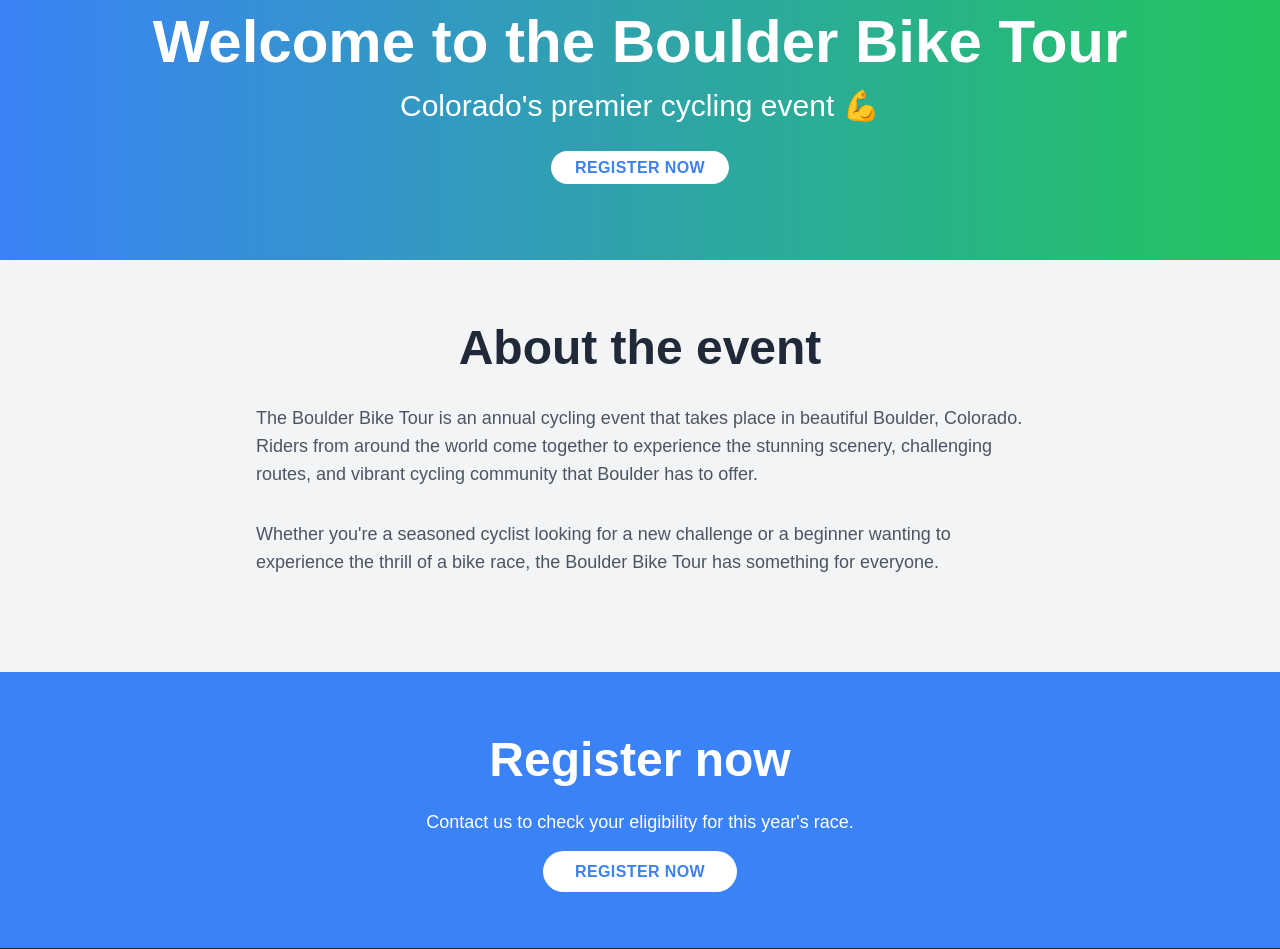
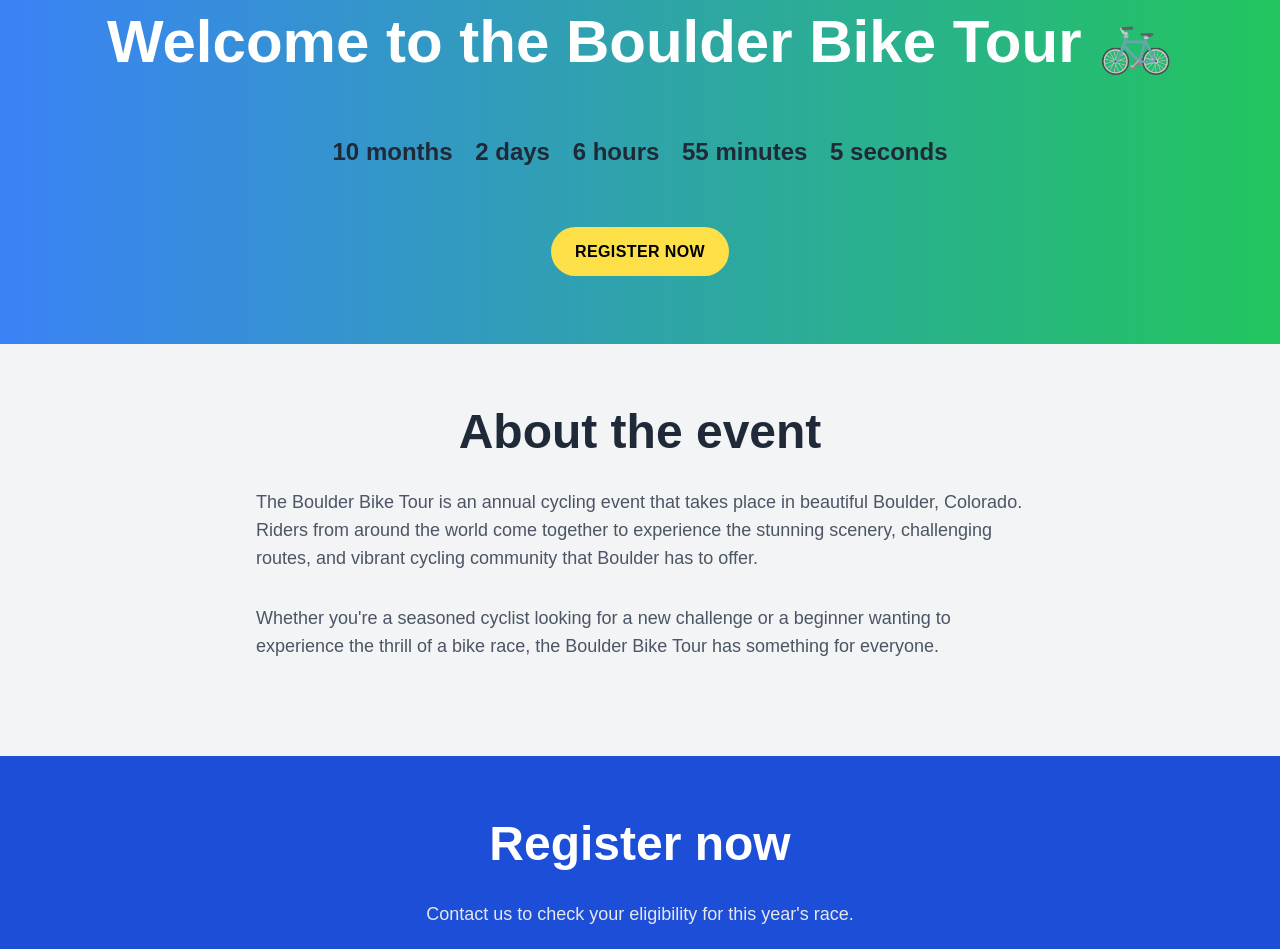
Before and after one commit to tssa017/boulder_bike_tour, a React (Create React App) app in the folder front/: page / in a window 1280 px wide. Shown: the part 140-1089 px from the top of the page. Built offline with nearby package versions, Linux system fonts and the light colour scheme; no server answers.

Commit message:
:wheelchair: conform to wcag guidelines

```diff
--- a/front/src/components/countdown/Countdown.js
+++ b/front/src/components/countdown/Countdown.js
@@ -2,7 +2,7 @@ import React, { useState, useEffect } from 'react';
 
 const Countdown = () => {
     const calculateTimeLeft = () => {
-        const raceDate = new Date('2025-04-01T00:00:00');
+        const raceDate = new Date('2025-04-01T00:00:00'); // Changed because date listed on project is in the past
         const now = new Date();
         const difference = raceDate - now;
 
@@ -46,7 +46,7 @@ const Countdown = () => {
     });
 
     return (
-        <div className="flex overflow-x-auto whitespace-nowrap bg-gray-800 font-extrabold text-yellow-400 p-2 rounded-md">
+        <div className="overflow-x-auto whitespace-nowrap text-2xl font-extrabold text-gray-800">
             {timerComponents.length ? timerComponents : <span>Time's up!</span>}
         </div>
     );
--- a/front/src/components/home/Home.js
+++ b/front/src/components/home/Home.js
@@ -1,19 +1,20 @@
 import React from 'react';
 import { Link } from 'react-router-dom';
+import Countdown from '../countdown/Countdown';
 
 const Home = () => {
     return (
         <div className="bg-gray-100 min-h-screen">
             <div className="bg-gradient-to-r from-blue-500 to-green-500 py-20 px-4 sm:px-6 lg:px-8 text-center">
                 <h1 className="text-4xl md:text-5xl lg:text-6xl text-white font-bold mb-4">
-                    Welcome to the Boulder Bike Tour
+                    Welcome to the Boulder Bike Tour 🚲
                 </h1>
-                <p className="text-3xl text-white mb-8">
-                    Colorado's premier cycling event 💪
-                </p>
+                <div className="p-4 sm:p-8 md:p-12 mb-6">
+                    <Countdown />
+                </div>
                 <Link
                     to="#"
-                    className="bg-white text-blue-500 hover:bg-blue-400 hover:text-white py-2 px-6 rounded-full font-semibold uppercase tracking-wide transition duration-300 ease-in-out"
+                    className="bg-yellow-300 hover:bg-blue-700 py-4 px-6 rounded-full font-semibold uppercase tracking-wide transition duration-300 ease-in-out"
                 >
                     Register now
                 </Link>
@@ -42,22 +43,19 @@ const Home = () => {
 
             <section
                 id="register"
-                className="bg-blue-500 py-16 px-4 sm:px-6 lg:px-8 text-center"
+                className="bg-blue-700 py-16 px-4 sm:px-6 lg:px-8 text-center"
             >
                 <div className="max-w-3xl mx-auto">
-                    <Link
-                        to="/contact"
-                        className="text-3xl md:text-4xl lg:text-5xl font-bold text-white mb-8"
-                    >
+                    <h2 className="text-3xl md:text-4xl lg:text-5xl font-bold text-white mb-8">
                         Register now
-                    </Link>
-                    <p className="text-lg text-white m-6">
+                    </h2>
+                    <p className="text-lg text-gray-200 mb-8">
                         Contact us to check your eligibility for this year's
                         race.
                     </p>
                     <Link
                         to="/contact"
-                        className="bg-white text-blue-500 hover:bg-blue-400 hover:text-white py-3 px-8 rounded-full font-semibold uppercase tracking-wide transition duration-300 ease-in-out"
+                        className="bg-white text-blue-700 hover:bg-blue-500 py-3 px-8 rounded-full font-semibold uppercase tracking-wide transition duration-300 ease-in-out"
                     >
                         Register now
                     </Link>
--- a/front/src/components/nav/Nav.js
+++ b/front/src/components/nav/Nav.js
@@ -1,5 +1,4 @@
 import React, { useState } from 'react';
-import Countdown from '../countdown/Countdown';
 import { Link } from 'react-router-dom';
 
 function Nav() {
@@ -11,9 +10,6 @@ function Nav() {
                 <Link to="/" className="text-white text-lg font-bold">
                     Boulder Bike Tour
                 </Link>
-                <div className="hidden md:block">
-                    <Countdown />
-                </div>
                 <div className="md:hidden">
                     <button
                         onClick={() => setIsOpen(!isOpen)}
@@ -65,7 +61,7 @@ function Nav() {
                         to="/location"
                         className="current text-gray-300 hover:text-white px-3 py-2 rounded-md font-medium"
                     >
-                        Location
+                        Biker location
                     </Link>
                     <Link
                         to="/contest"
@@ -83,7 +79,6 @@ function Nav() {
             </div>
             {isOpen && (
                 <div className="md:hidden flex flex-col space-y-2 mt-4">
-                    <Countdown />
                     <Link
                         to="/"
                         className="current text-gray-300 hover:text-white px-3 py-2 rounded-md font-medium"
@@ -115,10 +110,10 @@ function Nav() {
                         Contest
                     </Link>
                     <Link
-                        to="/media"
+                        to="/location"
                         className="current text-gray-300 hover:text-white px-3 py-2 rounded-md font-medium"
                     >
-                        Media
+                        Biker location
                     </Link>
                     <Link
                         to="/contact"
--- a/front/src/output.css
+++ b/front/src/output.css
@@ -603,6 +603,10 @@ video {
   margin: 1.5rem;
 }
 
+.m-5 {
+  margin: 1.25rem;
+}
+
 .mx-auto {
   margin-left: auto;
   margin-right: auto;
@@ -658,6 +662,14 @@ video {
 
 .mr-4 {
   margin-right: 1rem;
+}
+
+.mt-6 {
+  margin-top: 1.5rem;
+}
+
+.mb-6 {
+  margin-bottom: 1.5rem;
 }
 
 .block {
@@ -850,6 +862,21 @@ video {
   background-color: rgb(244 114 182 / var(--tw-bg-opacity));
 }
 
+.bg-blue-700 {
+  --tw-bg-opacity: 1;
+  background-color: rgb(29 78 216 / var(--tw-bg-opacity));
+}
+
+.bg-blue-400 {
+  --tw-bg-opacity: 1;
+  background-color: rgb(96 165 250 / var(--tw-bg-opacity));
+}
+
+.bg-yellow-300 {
+  --tw-bg-opacity: 1;
+  background-color: rgb(253 224 71 / var(--tw-bg-opacity));
+}
+
 .bg-gradient-to-r {
   background-image: linear-gradient(to right, var(--tw-gradient-stops));
 }
@@ -942,6 +969,16 @@ video {
 .py-1 {
   padding-top: 0.25rem;
   padding-bottom: 0.25rem;
+}
+
+.py-4 {
+  padding-top: 1rem;
+  padding-bottom: 1rem;
+}
+
+.py-6 {
+  padding-top: 1.5rem;
+  padding-bottom: 1.5rem;
 }
 
 .text-center {
@@ -1067,6 +1104,11 @@ video {
   color: rgb(229 231 235 / var(--tw-text-opacity));
 }
 
+.text-blue-700 {
+  --tw-text-opacity: 1;
+  color: rgb(29 78 216 / var(--tw-text-opacity));
+}
+
 .shadow-md {
   --tw-shadow: 0 4px 6px -1px rgb(0 0 0 / 0.1), 0 2px 4px -2px rgb(0 0 0 / 0.1);
   --tw-shadow-colored: 0 4px 6px -1px var(--tw-shadow-color), 0 2px 4px -2px var(--tw-shadow-color);
@@ -1132,6 +1174,16 @@ body {
   background-color: rgb(191 219 254 / var(--tw-bg-opacity));
 }
 
+.hover\:bg-blue-500:hover {
+  --tw-bg-opacity: 1;
+  background-color: rgb(59 130 246 / var(--tw-bg-opacity));
+}
+
+.hover\:bg-blue-700:hover {
+  --tw-bg-opacity: 1;
+  background-color: rgb(29 78 216 / var(--tw-bg-opacity));
+}
+
 .hover\:text-white:hover {
   --tw-text-opacity: 1;
   color: rgb(255 255 255 / var(--tw-text-opacity));
@@ -1187,6 +1239,10 @@ body {
     grid-template-columns: repeat(2, minmax(0, 1fr));
   }
 
+  .sm\:p-8 {
+    padding: 2rem;
+  }
+
   .sm\:px-6 {
     padding-left: 1.5rem;
     padding-right: 1.5rem;
@@ -1228,6 +1284,10 @@ body {
     margin-left: calc(1rem * calc(1 - var(--tw-space-x-reverse)));
   }
 
+  .md\:p-12 {
+    padding: 3rem;
+  }
+
   .md\:text-4xl {
     font-size: 2.25rem;
     line-height: 2.5rem;
```
